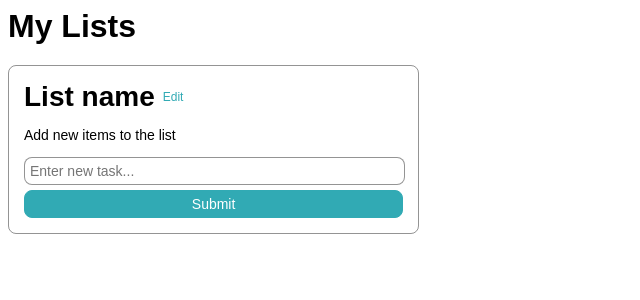
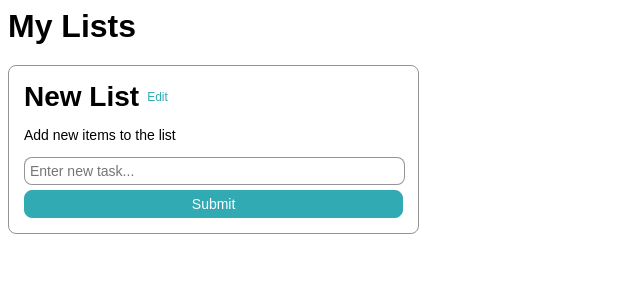
Before and after one commit to elenamarsili/mentoring-list, a React (Create React App) app: page / in a window 1280 px wide. Shown: the top 300 px of the page, without its empty margins (0-640 px from the left). Built offline with nearby package versions, Linux system fonts and the light colour scheme.

Commit message:
refactoring

```diff
--- a/src/components/list/toDoList.tsx
+++ b/src/components/list/toDoList.tsx
@@ -11,7 +11,7 @@ export const ToDoList = ({ toDoList, setToDoList }: Props) => {
 
     const [editTitle, setEditTitle] = useState<boolean>(false)
 
-    const [title, setTitle] = useState<string>('List name')
+    const [title, setTitle] = useState<string>('New List')
 
     const onFillTaskInput = (e: React.ChangeEvent<HTMLInputElement>) => {
         const task: string = e.target.value
@@ -42,90 +42,95 @@ export const ToDoList = ({ toDoList, setToDoList }: Props) => {
     }
 
     const onEnter= (e: React.KeyboardEvent<HTMLInputElement>) => {
-        if (e.key === "Enter") {
+        if (e.key === "Enter" && newTask.trim() !== '') {
             onSubmit()
         }
     }
 
     const onTitleEnter= (e: React.KeyboardEvent<HTMLInputElement>) => {
-        if (e.key === "Enter") {
+        if (e.key === "Enter" && title.trim() !== '') {
             onTitleSubmit()
         }
     }
 
-    if (!editTitle) {
-        if (toDoList.length >= 1) {
     return (
-                <div>
+        <>
             <Title>
+                { editTitle ? (
+                                    <TitleInput value={title} onChange={(e) => { onFillTitleInput(e) }} type="text" placeholder="Enter new title..." onKeyPress={(e) => { onTitleEnter(e) }}/>
+                                )
+                            : (
+                                <>
                                     <ListTitle>{title}</ListTitle>
                                     <EditButton onClick={() => { onEdit() }}>Edit</EditButton>
+                                </>
+
+                            )}
             </Title>
             <div>
+                {toDoList.length >= 1 ? (
+                                        <>
                                             {toDoList.map(todo => {
                                                 return (
                                                     <ToDo key={todo.id} todo={todo} toDoList={toDoList} setToDoList={setToDoList}/>
                                                 )
                                             })}
+                                        </>
+                                        )
+                                        : (
+                                            <AddItemsParagraph>Add new items to the list</AddItemsParagraph>
+                                        )}
             </div>
-
             <ToDoInput value={newTask} onChange={(e) => { onFillTaskInput(e) }} type="text" placeholder="Enter new task..." onKeyPress={(e) => { onEnter(e) }}/>
             <AddButton onClick={() => { onSubmit() }} disabled={ newTask.trim() === ''} >Submit</AddButton>
-                </div>
-            )
-        } else {
-            return (
-                <div>
-                    <Title>
-                        <ListTitle>{title}</ListTitle>
-                        <EditButton onClick={() => { onEdit() }}>Edit</EditButton>
-                    </Title>
-
-                    <div>
-                        <AddItemsParagraph>Add new items to the list</AddItemsParagraph>
-                    </div>
-
-                    <ToDoInput value={newTask} onChange={(e) => { onFillTaskInput(e) }} type="text" placeholder="Enter new task..." onKeyPress={(e) => { onEnter(e) }}/>
-                    <AddButton onClick={() => { onSubmit() }} disabled={ newTask.trim() === ''} >Submit</AddButton>
-                </div>
-            )
-        }
-    } else {
-        if (toDoList.length >= 1) {
-            return (
-                <div>
-                    <Title>
-                        <TitleInput value={title} onChange={(e) => { onFillTitleInput(e) }} type="text" placeholder="Enter new title..." onKeyPress={(e) => { onTitleEnter(e) }}/>
-                    </Title>
-                    <div>
-                        {toDoList.map(todo => {
-                            return (
-                                <ToDo key={todo.id} todo={todo} toDoList={toDoList} setToDoList={setToDoList}/>
-                            )
-                        })}
-                    </div>
-
-                    <ToDoInput value={newTask} onChange={(e) => { onFillTaskInput(e) }} type="text" placeholder="Enter new task..." onKeyPress={(e) => { onEnter(e) }}/>
-                    <AddButton onClick={() => { onSubmit() }} disabled={ newTask.trim() === ''} >Submit</AddButton>
-                </div>
-            )
-        } else {
-            return (
-                <div>
-                    <Title>
-                        <TitleInput value={title} onChange={(e) => { onFillTitleInput(e) }} type="text" placeholder="Enter new title..." onKeyPress={(e) => { onTitleEnter(e) }}/>
-                    </Title>
-
-                    <div>
-                        <AddItemsParagraph>Add new items to the list</AddItemsParagraph>
-                    </div>
-
-                    <ToDoInput value={newTask} onChange={(e) => { onFillTaskInput(e) }} type="text" placeholder="Enter new task..." onKeyPress={(e) => { onEnter(e) }}/>
-                    <AddButton onClick={() => { onSubmit() }} disabled={ newTask.trim() === ''} >Submit</AddButton>
-                </div>
+        </>
     )
 }
 
+/* const onFillTitleInput = (e: React.ChangeEvent<HTMLInputElement>) => {
+    const title: string = e.target.value
+    setToDoList(toDoList => ({
+        ...toDoList,
+        title
+    }))
 }
 
+const onEdit = () => {
+    setEditTitle(!editTitle)
 }
+const onTitleEnter= (e: React.KeyboardEvent<HTMLInputElement>, event:React.ChangeEvent<HTMLInputElement>) => {
+    if (e.key === "Enter" && title.trim() !== '') {
+        onTitleSubmit(event)
+    }
+}
+const onTitleSubmit = (e: React.ChangeEvent<HTMLInputElement>) => {
+    const title: string = e.target.value
+    setToDoList(toDoList => ({
+        ...toDoList,
+        title
+    }));
+    setEditTitle(false)
+}
+
+const onFillTaskInput = (e: React.ChangeEvent<HTMLInputElement>) => {
+    const task: string = e.target.value
+    setNewTask(task)
+}
+const onEnter= (e: React.KeyboardEvent<HTMLInputElement>) => {
+    if (e.key === "Enter" && newTask.trim() !== '') {
+        onTaskSubmit()
+    }
+}
+
+const onTaskSubmit = () => {
+    const task: Task = {
+        id: toDoList.tasks.length+1,
+        task: newTask
+    }
+
+    setToDoList(toDoList => ({
+        ...toDoList,
+        tasks: toDoList.tasks.concat(task)
+    }))
+    setNewTask('')
+} */
```
Also changed, not shown: src/App.tsx (+7 -1 lines), src/types.ts (+6 -5 lines). Lines whose indentation alone changed are shown as unchanged.
